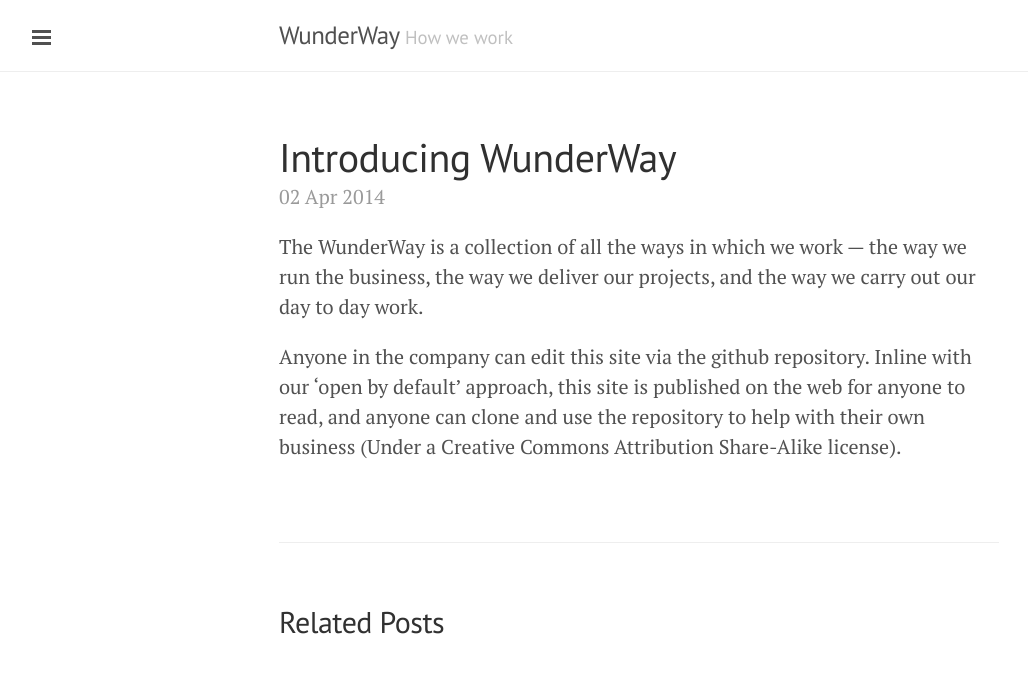
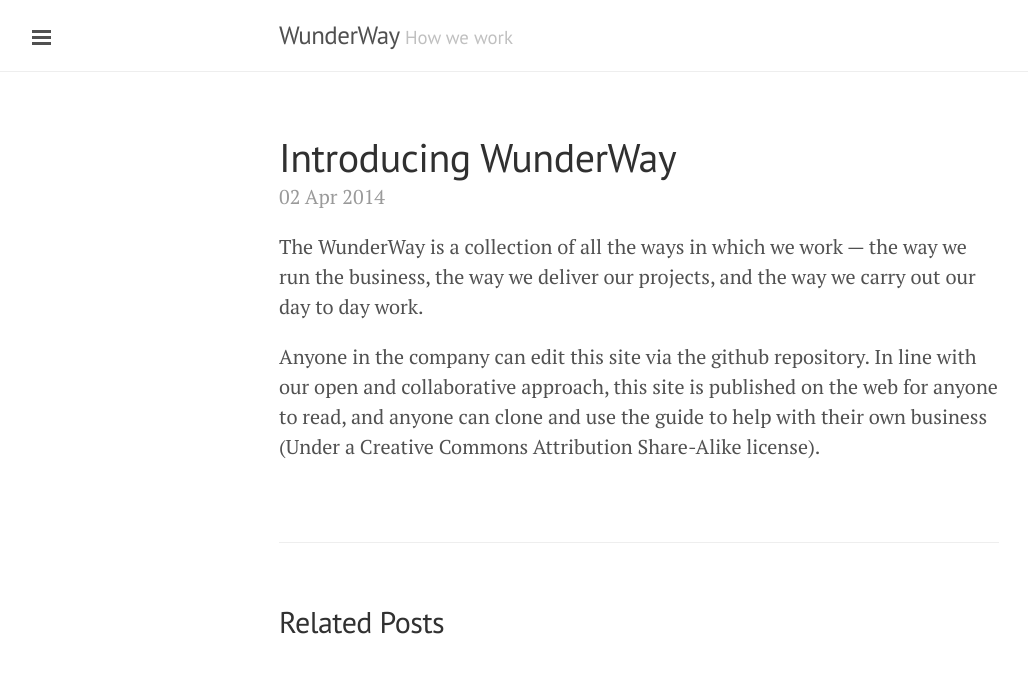
Before and after one commit to tormi/WunderWay, a Jekyll site: the page built from _posts/2014-04-02-intro.md, in a window 1280 px wide. Shown: the top 673 px of the page, without its empty margins (1-1029 px from the left). Built offline with Jekyll 4.4.1, drawn with Linux system fonts in a browser that asks for light colours; Markdown is read by kramdown in place of the engine named in the settings.

Commit message:
Minor copy changes to holding homepage post

```diff
--- a/_posts/2014-04-02-intro.md
+++ b/_posts/2014-04-02-intro.md
@@ -5,4 +5,4 @@
 
 The WunderWay is a collection of all the ways in which we work — the way we run the business, the way we deliver our projects, and the way we carry out our day to day work.
 
-Anyone in the company can edit this site via the github repository. Inline with our 'open by default' approach, this site is published on the web for anyone to read, and anyone can clone and use the repository to help with their own business (Under a Creative Commons Attribution Share-Alike license).
+Anyone in the company can edit this site via the github repository. In line with our open and collaborative approach, this site is published on the web for anyone to read, and anyone can clone and use the guide to help with their own business (Under a Creative Commons Attribution Share-Alike license).
```
